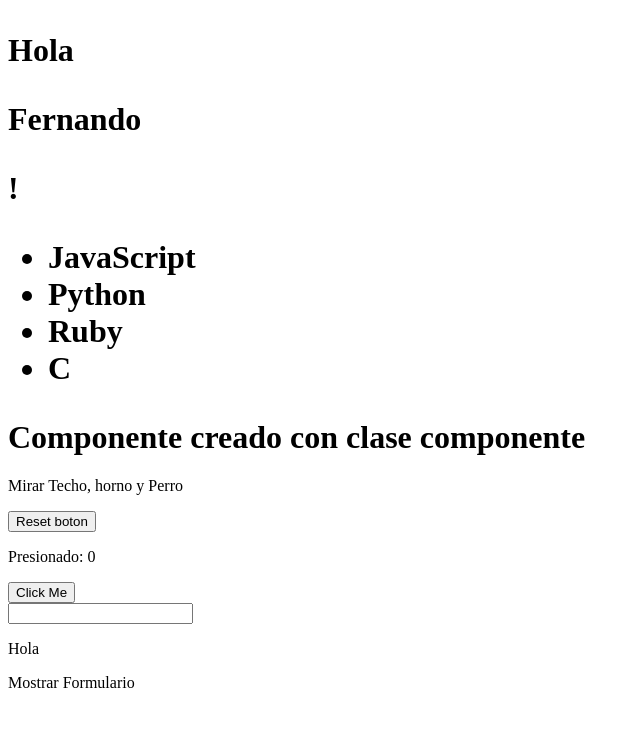
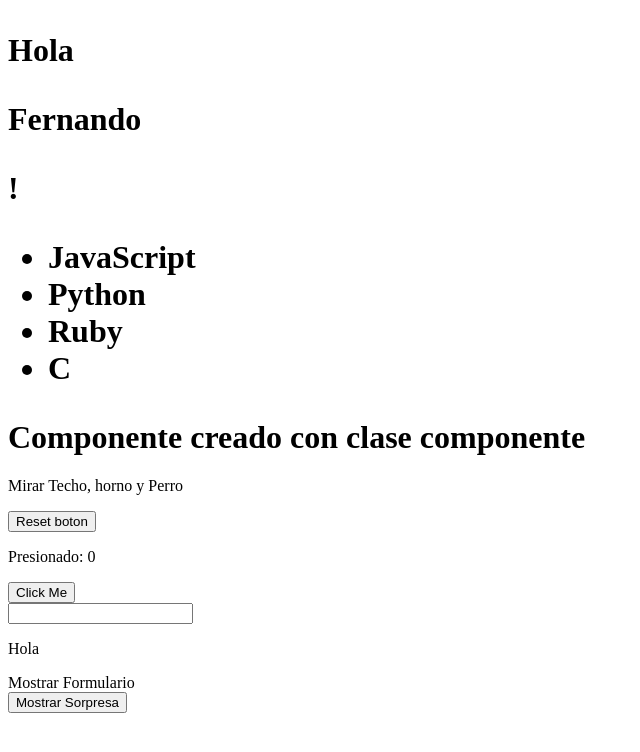
Before and after one commit to fernandopaz1/tutorial-React, a React (Create React App) app: page / in a window 1280 px wide. Shown: the top 752 px of the page, without its empty margins (0-640 px from the left). Built offline with nearby package versions, Linux system fonts and the light colour scheme.

Commit message:
feat: importando componenete

```diff
--- a/public/index.html
+++ b/public/index.html
@@ -34,6 +34,7 @@
         <div id="root3"></div>
         <div id="root4"></div>
         <div id="root5"></div>
+        <div id="root6"></div>
         <!--
       This HTML file is a template.
       If you open it directly in the browser, you will see an empty page.
--- /dev/null
+++ b/src/componentes/EjemploComponente.js
@@ -0,0 +1,9 @@
+const EjemploComponente = (props) => {
+    return (
+        <div>
+            <p>Sorpresa</p>
+        </div>
+    );
+};
+
+export { EjemploComponente };
--- a/src/index.js
+++ b/src/index.js
@@ -1,5 +1,6 @@
 import React, { Component, useState, useEffect, useRef } from "react";
 import { render } from "react-dom";
+import { EjemploComponente } from "./componentes/EjemploComponente";
 
 const SaludarEnIdiomas = ({ idioma }) => {
     if (idioma === "es") return <p>Hola</p>;
@@ -234,3 +235,15 @@ const Acordeon = () => {
 };
 
 render(<Acordeon />, document.getElementById("root5"));
+
+const MostrarCodeSpliting = () => {
+    const [show, setShow] = useState(false);
+    return (
+        <div>
+            <button onClick={() => setShow(!show)}>Mostrar Sorpresa</button>
+            {show && <EjemploComponente />}
+        </div>
+    );
+};
+
+render(<MostrarCodeSpliting />, document.getElementById("root6"));
```
